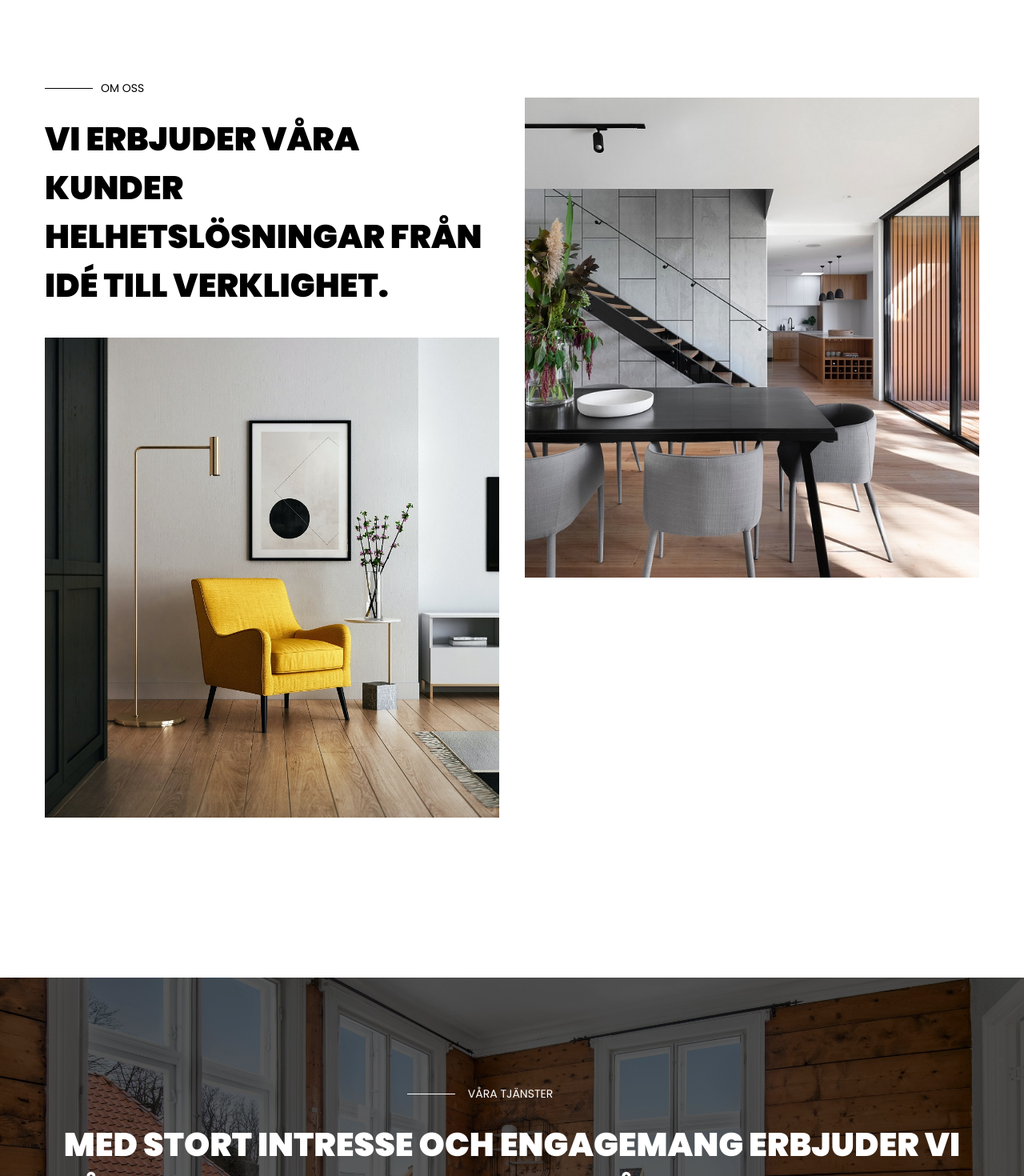
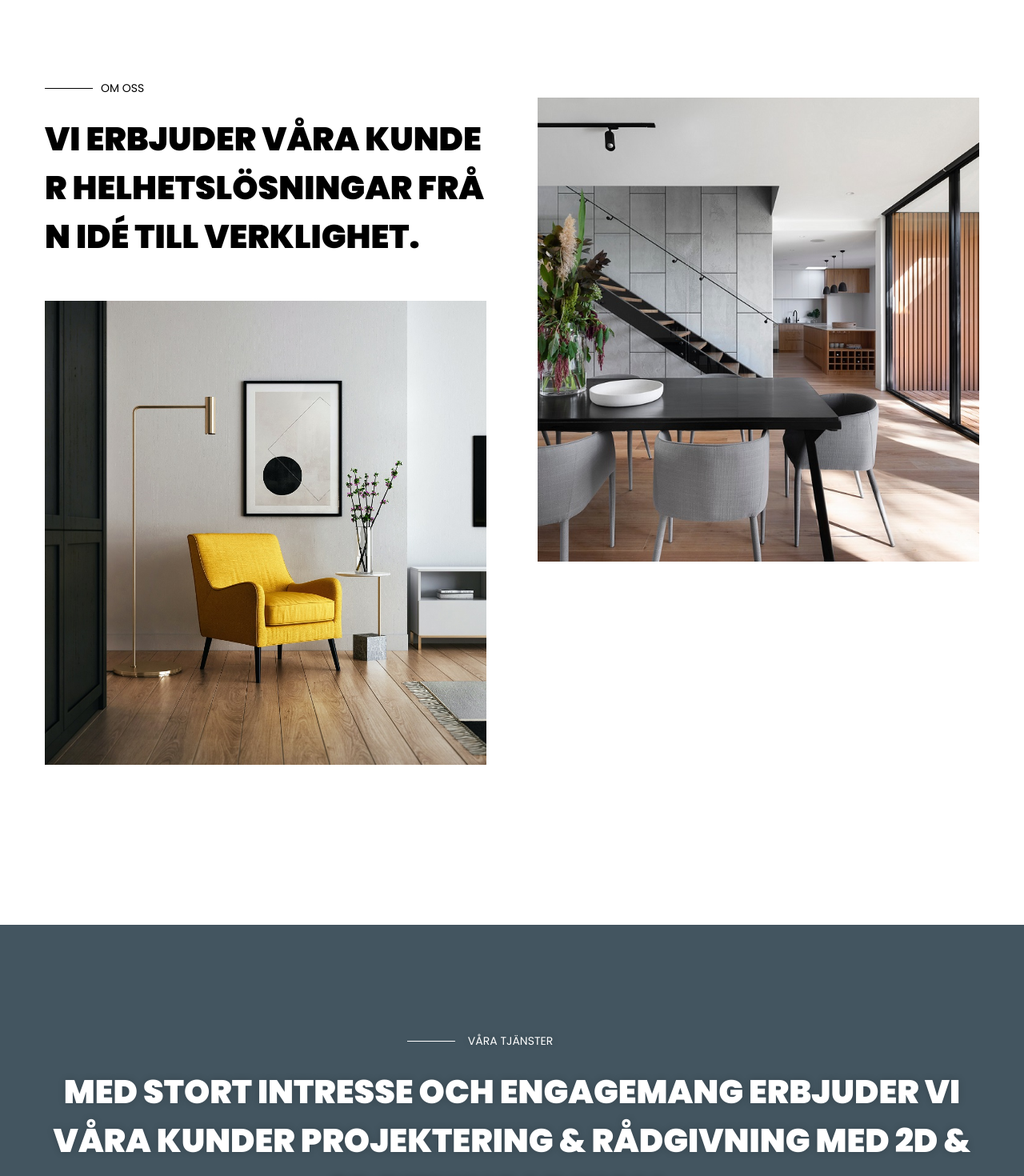
Before and after one commit to Al3ksand3r-dev/dagens_arkitekter, a Vue app in the folder client/: page / in a window 1280 px wide. Shown: the part 900-2370 px from the top of the page at 80% size. Built offline with nearby package versions, Linux system fonts and the light colour scheme.

Commit message:
fix hotfixes

```diff
--- a/client/src/components/articles/About.vue
+++ /dev/null
@@ -1,72 +0,0 @@
-<template>
-  <article class="article grid">
-    <div class="article__item">
-      <section class="article__text" id="about">
-        <h1 data-aos="fade-up" data-aos-delay="60">Om oss</h1>
-        <h2 data-aos="fade-up" data-aos-delay="80">
-          Vi erbjuder våra kunder helhetslösningar från idé till verklighet.
-        </h2>
-      </section>
-      <div class="article__image-first"></div>
-    </div>
-
-    <div class="article__item">
-      <section class="article__text" id="about"></section>
-      <div class="article__image-second"></div>
-    </div>
-  </article>
-</template>
-
-<script>
-export default {
-  name: "About",
-};
-</script>
-
-<style lang="scss" scoped>
-.article {
-  &__text {
-    margin: 0 0 22px;
-    h1 {
-      display: flex;
-      font-size: 14px;
-      font-weight: 400;
-      margin: 0 0 22px;
-      align-items: center;
-      text-transform: uppercase;
-
-      &::before {
-        content: "";
-        height: 1px;
-        width: 60px;
-        display: block;
-        margin-right: 10px;
-        background: #000;
-      }
-    }
-
-    h2 {
-      margin: 0 0 35px;
-    }
-
-    p {
-      font-size: 16px;
-    }
-  }
-
-  &__image {
-    &-first {
-      @include setImageStyles(
-        "../../assets/article/interior-natural-sun.jpg",
-        600px
-      );
-    }
-    &-second {
-      @include setImageStyles(
-        "../../assets/article/interior-living-room.jpg",
-        600px
-      );
-    }
-  }
-}
-</style>
--- /dev/null
+++ b/client/src/components/articles/AppSection.vue
@@ -0,0 +1,120 @@
+<template>
+  <article class="article article--grid" data-aos="fade-up" data-aos-delay="60">
+    <div class="article__item">
+      <section class="article__text" :id="scrollTo">
+        <h1>{{ titleSmall }}</h1>
+        <h2>
+          {{ title }}
+        </h2>
+      </section>
+      <div
+        class="article__image"
+        :style="{
+          backgroundImage: `url(${require('@/assets/article/' +
+            imgUrl.first +
+            '.jpg')})`,
+        }"
+      ></div>
+    </div>
+
+    <div class="article__item">
+      <section class="article__text"></section>
+      <div
+        class="article__image"
+        :style="{
+          backgroundImage: `url(${require('@/assets/article/' +
+            imgUrl.second +
+            '.jpg')})`,
+        }"
+      ></div>
+    </div>
+  </article>
+</template>
+
+<script>
+export default {
+  name: "AppSection",
+  props: {
+    title: {
+      type: String,
+      default: null,
+    },
+    titleSmall: {
+      type: String,
+      default: null,
+    },
+    imgUrl: {
+      type: Object,
+      default: null,
+
+      first: {
+        type: String,
+        default: null,
+      },
+
+      second: {
+        type: String,
+        default: null,
+      },
+    },
+    scrollTo: {
+      type: String,
+      default: null,
+    },
+  },
+};
+</script>
+
+<style lang="scss" scoped>
+.article {
+  &--grid {
+    display: grid;
+    gap: 2rem;
+
+    @include md() {
+      grid-template-columns: repeat(2, 1fr);
+      gap: 4rem;
+    }
+  }
+
+  &__text {
+    margin: 0 0 22px;
+    h1 {
+      display: flex;
+      font-size: 14px;
+      font-weight: 400;
+      margin: 0 0 22px;
+      align-items: center;
+      text-transform: uppercase;
+
+      &::before {
+        content: "";
+        height: 1px;
+        width: 60px;
+        display: block;
+        margin-right: 10px;
+        background: #000;
+      }
+    }
+
+    h2 {
+      margin: 0 0 35px;
+      word-break: break-all;
+
+      @include md() {
+        margin: 0 0 50px;
+      }
+    }
+
+    p {
+      font-size: 16px;
+    }
+  }
+
+  &__image {
+    width: 100%;
+    background: no-repeat center center/cover;
+    height: 580px;
+  }
+}
+</style>
--- a/client/src/components/articles/Services.vue
+++ b/client/src/components/articles/Services.vue
@@ -1,6 +1,6 @@
 <template>
   <div class="article">
-    <div class="article__image backdrop">
+    <div class="article__image">
       <div class="article__image__content">
         <section class="article__image__text" id="services">
           <h1>Våra tjänster</h1>
@@ -71,9 +71,8 @@ export default {
 
   &__image {
     padding: 8rem 1rem 4rem;
-    height: 580px;
-    @include setImageStyles("../../assets/article/interior-wood.jpg", 580px);
-    // background-color: rgb(26, 26, 26);
+    // @include setImageStyles("../../assets/article/interior-wood.jpg", 580px);
+    background-color: #435560;
 
     &__content {
       margin: auto;
@@ -84,6 +83,8 @@ export default {
       z-index: 1;
       color: #fff;
       position: relative;
+      margin: 0 0 5rem;
+      text-shadow: 0 0 10px rgba(#000, 0.2);
 
       h1 {
         &::before {
--- a/client/src/components/ui/AppLinks.vue
+++ b/client/src/components/ui/AppLinks.vue
@@ -37,8 +37,16 @@ export default {
         hash: "#services",
       },
       {
+        elName: "Försäljningsmaterial",
+        hash: "#material",
+      },
+      {
         url: "Permits",
-        label: "Hemsida",
+        label: "Brf hemsida",
+      },
+      {
+        elName: "Projektering & Rådgivning",
+        hash: "#project",
       },
       {
         url: "Contact",
--- a/client/src/components/ui/Card.vue
+++ b/client/src/components/ui/Card.vue
@@ -27,7 +27,8 @@ export default {
   padding: 4rem 2rem;
   text-align: center;
   align-items: center;
-  background: $creamWhite;
+  // background: $creamWhite;
+  background: #e8eae6;
   justify-content: space-around;
 
   span {
--- a/client/src/components/ui/Slider.vue
+++ b/client/src/components/ui/Slider.vue
@@ -125,12 +125,16 @@ export default {
         margin: 0 0 1rem;
         letter-spacing: 2px;
         text-transform: uppercase;
+        word-break: break-all;
       }
 
       p {
         width: 100%;
-        font-size: 23px;
         max-width: 650px;
+
+        @include md() {
+          font-size: 23px;
+        }
       }
     }
 
--- a/client/src/main.js
+++ b/client/src/main.js
@@ -10,7 +10,7 @@ import "animate.css";
 import VueScrollTo from "vue-scrollto";
 
 Vue.use(VueScrollTo, {
-  offset: -50,
+  offset: 0,
 });
 Vue.use(VueCompositionAPI);
 Vue.use(VueCarousel);
--- a/client/src/scss/partials/_custom.scss
+++ b/client/src/scss/partials/_custom.scss
@@ -21,6 +21,7 @@
   margin: auto;
   max-width: 1200px;
   padding: 70px 1rem 0;
+  position: relative;
   &__image,
   &__text {
     h1 {
--- a/client/src/views/pages/Home.vue
+++ b/client/src/views/pages/Home.vue
@@ -31,25 +31,49 @@
         ]"
       />
     </app-header>
-    <About />
+    <app-section
+      title="Vi erbjuder våra kunder helhetslösningar från idé till verklighet."
+      titleSmall="Om oss"
+      scrollTo="about"
+      :imgUrl="{
+        first: 'interior-natural-sun',
+        second: 'interior-living-room',
+      }"
+    />
     <Services />
+    <app-section
+      title="Projektering & Rådgivning."
+      titleSmall="Våra projekt"
+      scrollTo="project"
+      :imgUrl="{
+        first: 'interior-natural-sun',
+        second: 'interior-living-room',
+      }"
+    />
+    <app-section
+      title="Försäljningsmaterial."
+      titleSmall="Välj material"
+      scrollTo="material"
+      :imgUrl="{
+        first: 'interior-natural-sun',
+        second: 'interior-living-room',
+      }"
+    />
   </div>
 </template>
 
 <script>
 import Slider from "@/components/ui/Slider.vue";
 import AppHeader from "@/components/layout/AppHeader.vue";
-import About from "@/components/articles/About.vue";
+import AppSection from "@/components/articles/AppSection.vue";
 import Services from "@/components/articles/Services.vue";
 export default {
   name: "Home",
   components: {
     Slider,
     AppHeader,
-    About,
+    AppSection,
     Services,
   },
 };
 </script>
-
-<style lang="scss" scoped></style>
```
